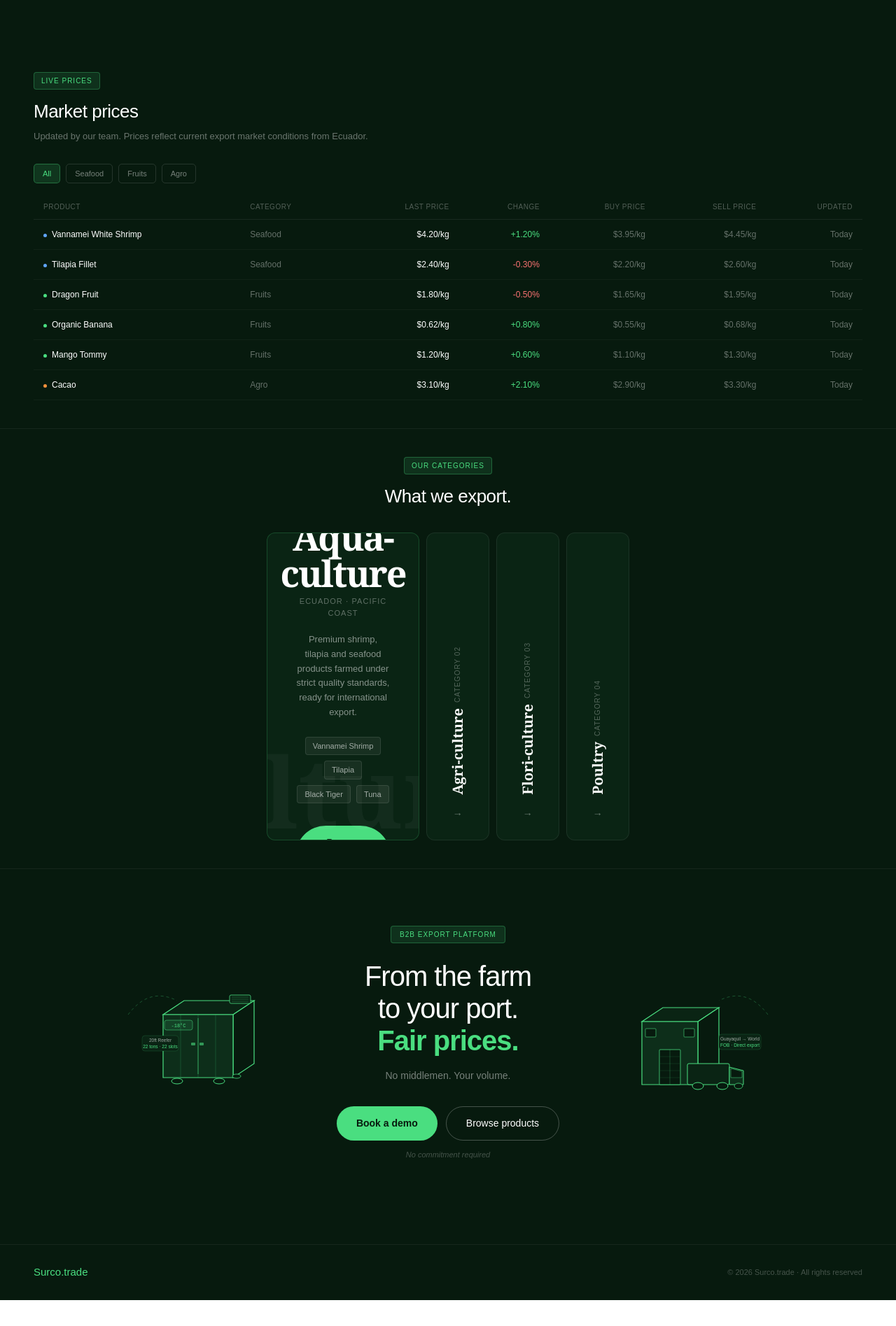
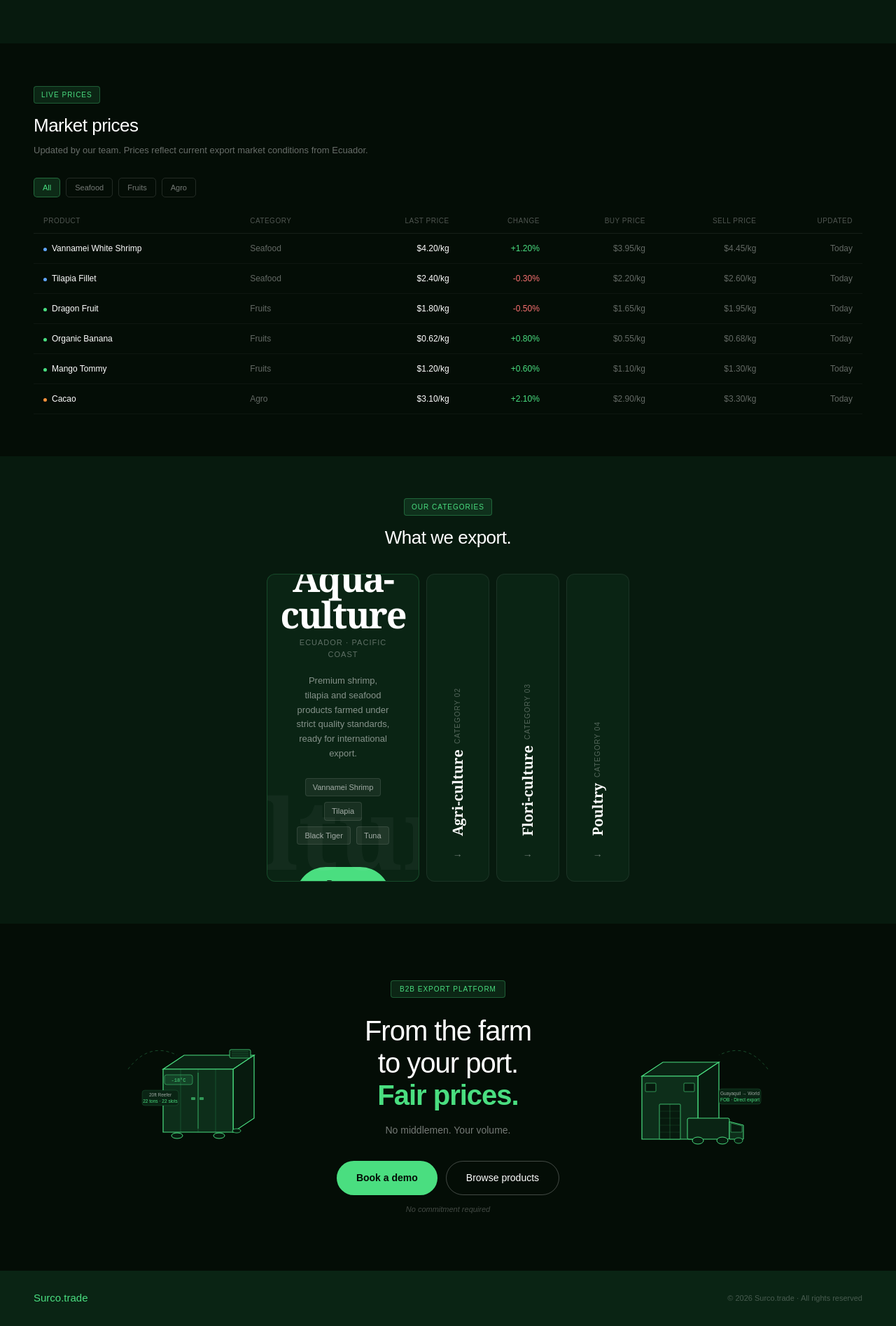
Before and after one commit to Jerryfrias/surco-trade, a Next.js app: page / in a window 1280 px wide. Shown: the part 467-2362 px from the top of the page at 70% size. Before the commit the page ends 2325 px from the top, so only its background shows below. Built offline with nearby package versions, Linux system fonts and the light colour scheme.

Commit message:
fondos alternados por seccion

```diff
--- a/app/page.tsx
+++ b/app/page.tsx
@@ -42,7 +42,7 @@ export default function Home() {
       </div>
 
       {/* NAV */}
-      <nav style={{ display: "flex", justifyContent: "space-between", alignItems: "center", padding: "18px 48px", borderBottom: "0.5px solid rgba(255,255,255,0.08)" }}>
+      <nav style={{ background: "#071a0e", display: "flex", justifyContent: "space-between", alignItems: "center", padding: "18px 48px", borderBottom: "0.5px solid rgba(255,255,255,0.08)" }}>
         <div style={{ color: "#4ade80", fontSize: "18px", fontWeight: 500 }}>Surco.trade</div>
         <div style={{ display: "flex", gap: "28px" }}>
           {["Products", "Producers", "How it works", "About"].map(item => (
@@ -61,8 +61,8 @@ export default function Home() {
         </div>
       </nav>
 
-      {/* HERO */}
-      <div style={{ padding: "64px 48px", display: "grid", gridTemplateColumns: "1fr 1fr", gap: "48px", alignItems: "center" }}>
+      {/* HERO - fondo 1 */}
+      <div style={{ background: "#071a0e", padding: "64px 48px", display: "grid", gridTemplateColumns: "1fr 1fr", gap: "48px", alignItems: "center" }}>
         <div>
           <div style={{ display: "inline-block", background: "rgba(74,222,128,0.12)", color: "#4ade80", fontSize: "10px", letterSpacing: "1px", textTransform: "uppercase", padding: "4px 10px", borderRadius: "4px", marginBottom: "20px", border: "0.5px solid rgba(74,222,128,0.3)" }}>
             B2B Agricultural Marketplace
@@ -110,8 +110,8 @@ export default function Home() {
         </div>
       </div>
 
-      {/* PRICE TABLE */}
-      <div style={{ padding: "40px 48px" }}>
+      {/* PRICE TABLE - fondo 2 (más oscuro) */}
+      <div style={{ background: "#040d06", padding: "60px 48px" }}>
         <div style={{ display: "inline-block", background: "rgba(74,222,128,0.12)", color: "#4ade80", fontSize: "10px", letterSpacing: "1px", textTransform: "uppercase", padding: "4px 10px", borderRadius: "4px", marginBottom: "12px", border: "0.5px solid rgba(74,222,128,0.3)" }}>Live prices</div>
         <h2 style={{ fontSize: "26px", fontWeight: 500, letterSpacing: "-0.5px", marginBottom: "6px" }}>Market prices</h2>
         <p style={{ color: "rgba(255,255,255,0.4)", fontSize: "13px", lineHeight: 1.6, marginBottom: "28px" }}>Updated by our team. Prices reflect current export market conditions from Ecuador.</p>
@@ -156,8 +156,8 @@ export default function Home() {
         </table>
       </div>
 
-      {/* CATEGORY SLIDER */}
-      <div style={{ padding: "40px 48px", borderTop: "0.5px solid rgba(255,255,255,0.06)", display: "flex", flexDirection: "column", alignItems: "center" }}>
+      {/* CATEGORY SLIDER - fondo 1 */}
+      <div style={{ background: "#071a0e", padding: "60px 48px", display: "flex", flexDirection: "column", alignItems: "center" }}>
         <div style={{ display: "inline-block", background: "rgba(74,222,128,0.12)", color: "#4ade80", fontSize: "10px", letterSpacing: "1px", textTransform: "uppercase", padding: "4px 10px", borderRadius: "4px", marginBottom: "12px", border: "0.5px solid rgba(74,222,128,0.3)" }}>Our categories</div>
         <h2 style={{ fontSize: "26px", fontWeight: 500, letterSpacing: "-0.5px", marginBottom: "32px" }}>What we export.</h2>
         <div style={{ display: "flex", gap: "10px", height: "440px", justifyContent: "center" }}>
@@ -212,8 +212,8 @@ export default function Home() {
         </div>
       </div>
 
-      {/* HERO ILUSTRACIONES */}
-      <div style={{ borderTop: "0.5px solid rgba(255,255,255,0.06)", padding: "80px 48px", display: "grid", gridTemplateColumns: "1fr 1.2fr 1fr", gap: "40px", alignItems: "center" }}>
+      {/* HERO ILUSTRACIONES - fondo 2 (más oscuro) */}
+      <div style={{ background: "#040d06", padding: "80px 48px", display: "grid", gridTemplateColumns: "1fr 1.2fr 1fr", gap: "40px", alignItems: "center" }}>
         <div style={{ display: "flex", justifyContent: "flex-end" }}>
           <svg width="220" height="200" viewBox="0 0 220 200" fill="none">
             <path d="M10 60 Q40 20 80 40" stroke="#4ade80" strokeWidth="1" strokeDasharray="4 4" opacity="0.3"/>
@@ -250,7 +250,7 @@ export default function Home() {
             No middlemen. Your volume.
           </p>
           <div style={{ display: "flex", gap: "12px", justifyContent: "center" }}>
-            <button style={{ background: "#4ade80", color: "#071a0e", fontSize: "14px", fontWeight: 600, padding: "13px 28px", borderRadius: "50px", border: "none", cursor: "pointer" }}>Book a demo</button>
+            <button style={{ background: "#4ade80", color: "#040d06", fontSize: "14px", fontWeight: 600, padding: "13px 28px", borderRadius: "50px", border: "none", cursor: "pointer" }}>Book a demo</button>
             <button style={{ background: "transparent", color: "white", fontSize: "14px", padding: "13px 28px", borderRadius: "50px", border: "1.5px solid rgba(255,255,255,0.25)", cursor: "pointer" }}>Browse products</button>
           </div>
           <p style={{ color: "rgba(255,255,255,0.25)", fontSize: "11px", marginTop: "12px", fontStyle: "italic" }}>No commitment required</p>
@@ -283,7 +283,7 @@ export default function Home() {
       </div>
 
       {/* FOOTER */}
-      <div style={{ borderTop: "0.5px solid rgba(255,255,255,0.06)", padding: "28px 48px", display: "flex", justifyContent: "space-between", alignItems: "center", marginTop: "40px" }}>
+      <div style={{ background: "#0a2414", padding: "28px 48px", display: "flex", justifyContent: "space-between", alignItems: "center" }}>
         <div style={{ color: "#4ade80", fontSize: "15px", fontWeight: 500 }}>Surco.trade</div>
         <div style={{ color: "rgba(255,255,255,0.25)", fontSize: "11px" }}>© 2026 Surco.trade · All rights reserved</div>
       </div>
```
